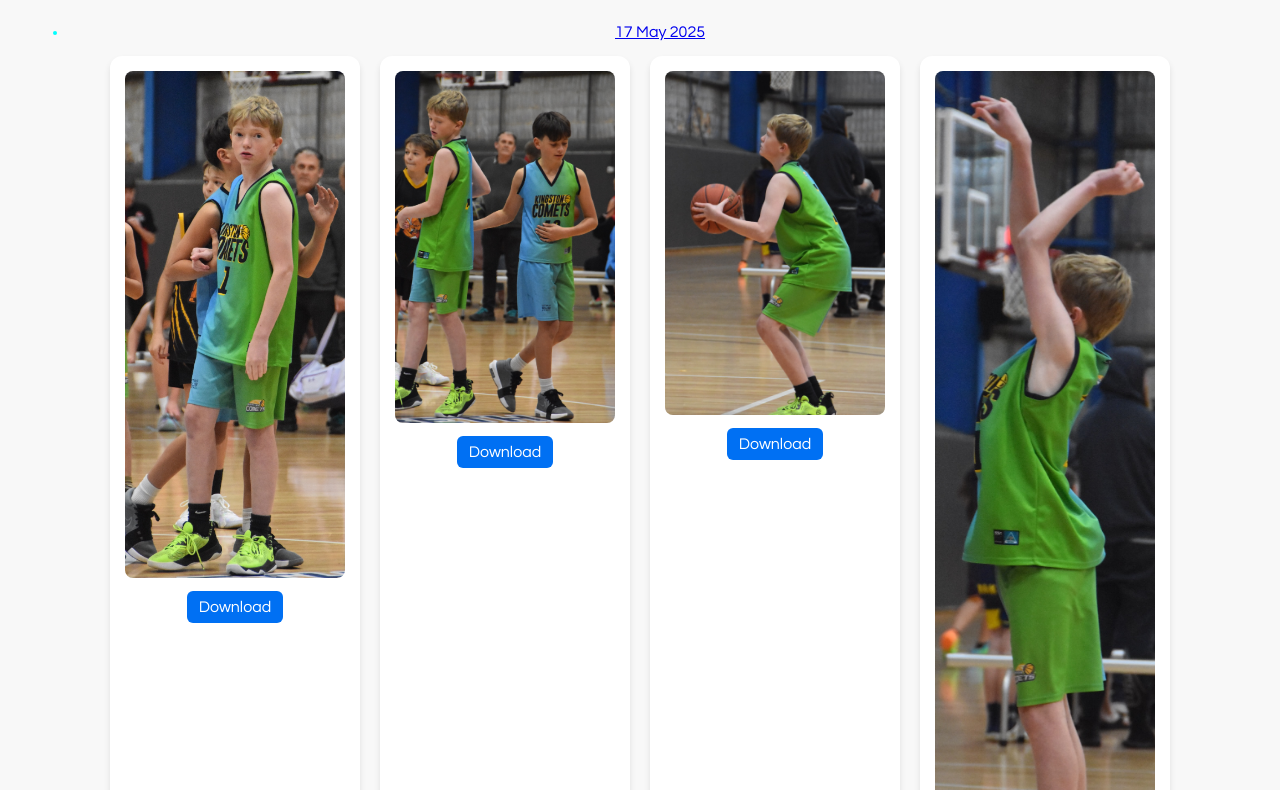
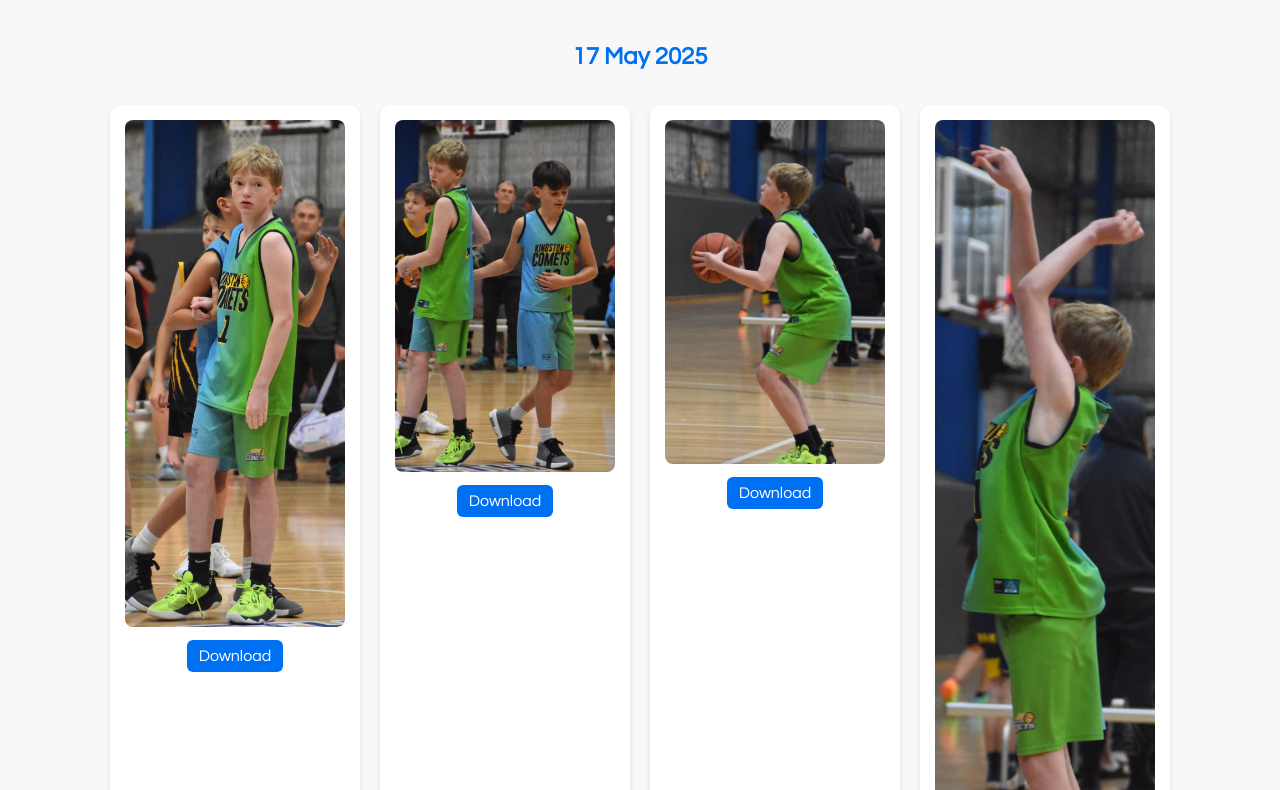
Before and after one commit to mariebridgwood/BB1, a plain HTML site: page index.html in a window 1280 px wide. Shown: the part 98-888 px from the top of the page. Drawn offline with Linux system fonts and the light colour scheme.

Commit message:
Update style.css

```diff
--- a/style.css
+++ b/style.css
@@ -103,3 +103,24 @@ h1 {
   background-color: rgba(0, 0, 0, 0.5); /* Highlight on hover */
   border-radius: 50%;
 }
+
+
+.nav-list a {
+  font-size: 1.5em;
+  color: #0070f3;
+  font-weight: bold;
+  text-decoration: none;
+  display: inline-block;
+  margin: 20px 0;
+}
+
+.nav-list a:hover {
+  text-decoration: underline;
+  color: #0059c1;
+}
+
+.nav-list {
+  list-style: none;
+  padding: 0;
+  text-align: center;
+}
```
